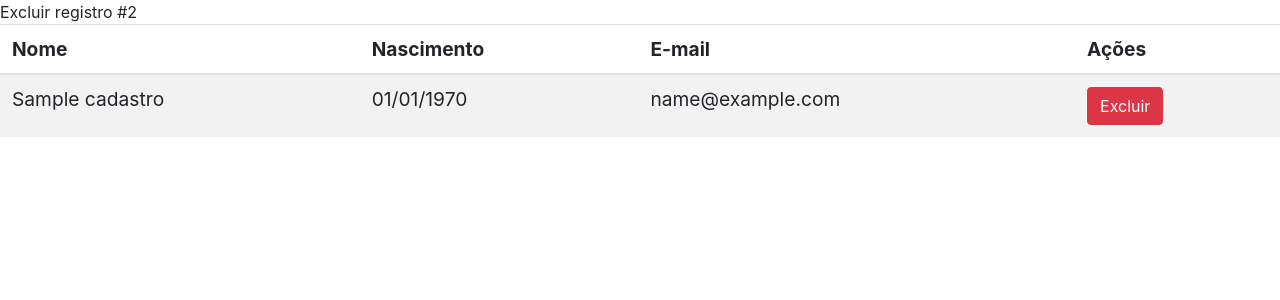
After one commit to jvhk/curso-php-arquivos, a PHP site: page /db/excluir_2.php?excluir=1 in a window 1280 px wide. The commit adds this page. Shown: the top 300 px of the page. Run offline with PHP 8.4, Linux system fonts and the light colour scheme; tables that the repository leaves empty or names only in its code hold one stand-in row (values such as "Sample post").

Commit message:
função de excluir pelo botão

```diff
--- /dev/null
+++ b/db/excluir_2.php
@@ -0,0 +1,67 @@
+<link rel="stylesheet" href="https://maxcdn.bootstrapcdn.com/bootstrap/4.0.0/css/bootstrap.min.css" integrity="sha384-Gn5384xqQ1aoWXA+058RXPxPg6fy4IWvTNh0E263XmFcJlSAwiGgFAW/dAiS6JXm" crossorigin="anonymous">
+<div class="titulo">Excluir registro #2</div>
+
+<?php
+require_once "conexao.php";
+
+$conexao = novaConexao();
+mysqli_select_db($conexao,"primeiro_banco");
+$registros = [];
+
+if($_GET['excluir']){
+    $excluirSql = "DELETE FROM cadastro WHERE id = ?";
+    $statement = $conexao->prepare($excluirSql);
+    $statement->bind_param("i",$_GET['excluir']);
+    $statement->execute();
+}
+
+$sql = 'SELECT id,nome,email,nascimento FROM cadastro';
+$resultado = $conexao->query($sql);
+
+if($resultado->num_rows > 0){
+    while($row = $resultado->fetch_assoc()){
+        $registros[] = $row;
+    }
+}elseif($conexao->error){
+    echo "Erro " . $conexao->error;
+}
+
+$conexao->close();
+
+?>
+
+
+<table class="table table-hover table-striped">
+    <thead>
+        <th>Nome</th>
+        <th>Nascimento</th>
+        <th>E-mail</th>
+        <th>Ações</th>
+    </thead>
+    <tbody>
+        <?php foreach($registros as $registro): ?>
+        <tr>
+            <td > <?=$registro['nome'] ?> </td>
+            <td >
+                <?=
+                    date('d/m/Y', strtotime($registro['nascimento'])) //formato BR
+                ?>
+
+            </td>
+            <td > <?=$registro['email'] ?> </td>
+            <td>
+                <a href="/curso-php-arquivos/db/excluir_2.php&excluir=<?= $registro['id'] ?>" class="btn btn-danger">
+                    Excluir
+                </a>
+            </td>
+        </tr>
+        <?php endforeach ?>
+    </tbody>
+</table>
+
+
+<style>
+    table > *{
+        font-size: 1.2rem;
+    }
+</style>
```
Also changed, not shown: db/excluir_1.php (added, +18 -0 lines), menu.php (+8 -0 lines).
